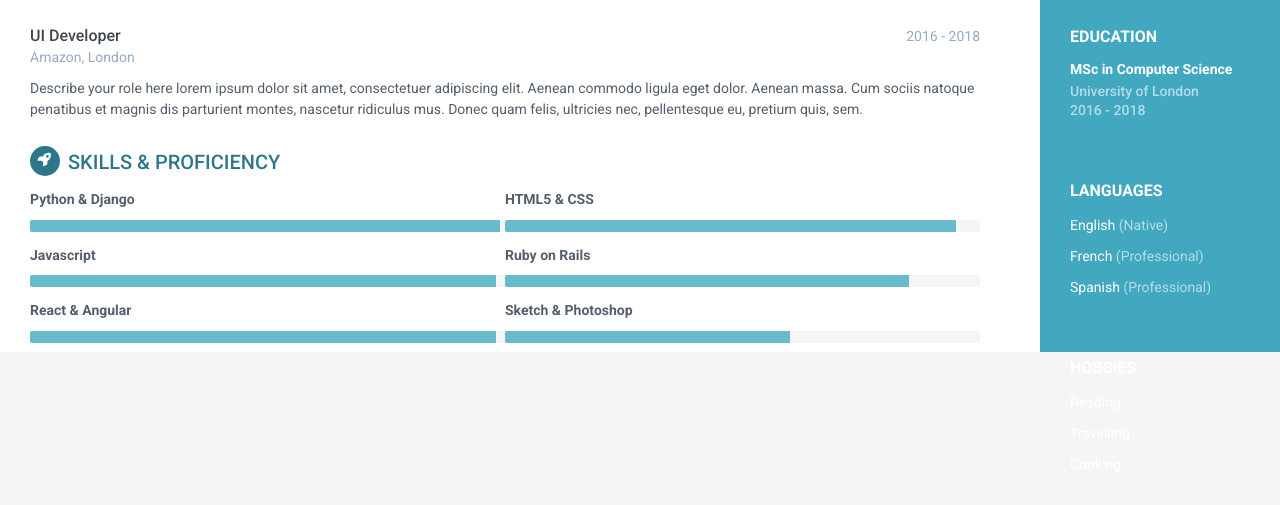
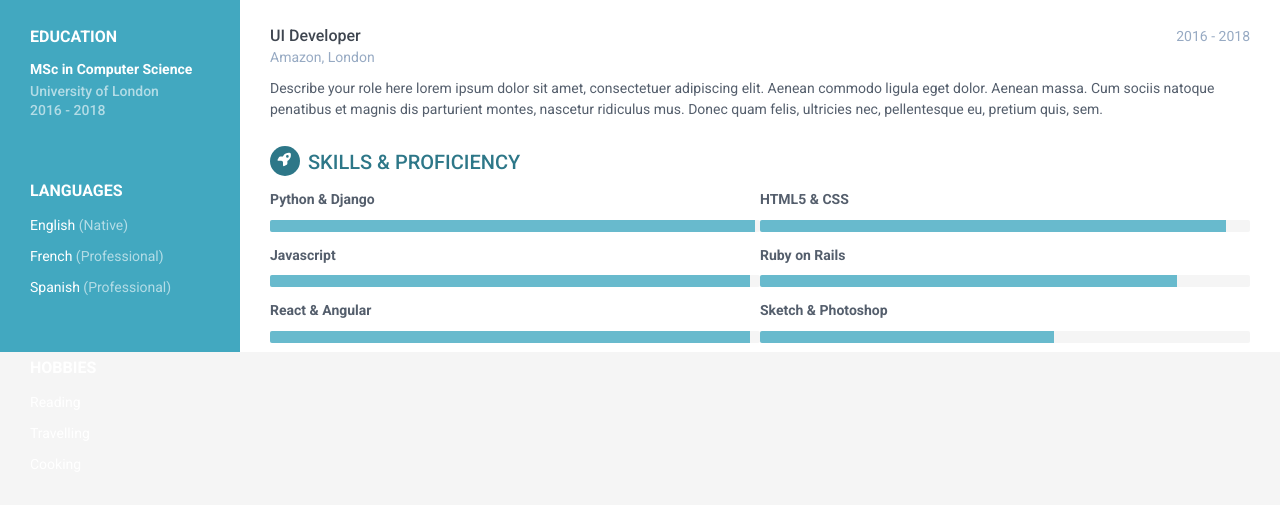
Before and after one commit to ethancrypto/resume, a plain HTML site: page index.html in a window 1280 px wide. Shown: the part 448-953 px from the top of the page. Drawn offline with Linux system fonts and the light colour scheme.

Commit message:
update layout

```diff
--- a/assets/css/orbit-1.css
+++ b/assets/css/orbit-1.css
@@ -49,7 +49,7 @@ p {
 .sidebar-wrapper {
   background: #42A8C0;
   position: absolute;
-  right: 0;
+  left: 0;
   width: 240px;
   height: 100%;
   min-height: 800px;
@@ -164,8 +164,8 @@ p {
 
 .main-wrapper {
   background: #fff;
-  padding:30px;
-  padding-right: 300px;
+  padding: 30px;
+  padding-left: 270px;
   height: 100vh;
 }
 .main-wrapper .section-title {
```
